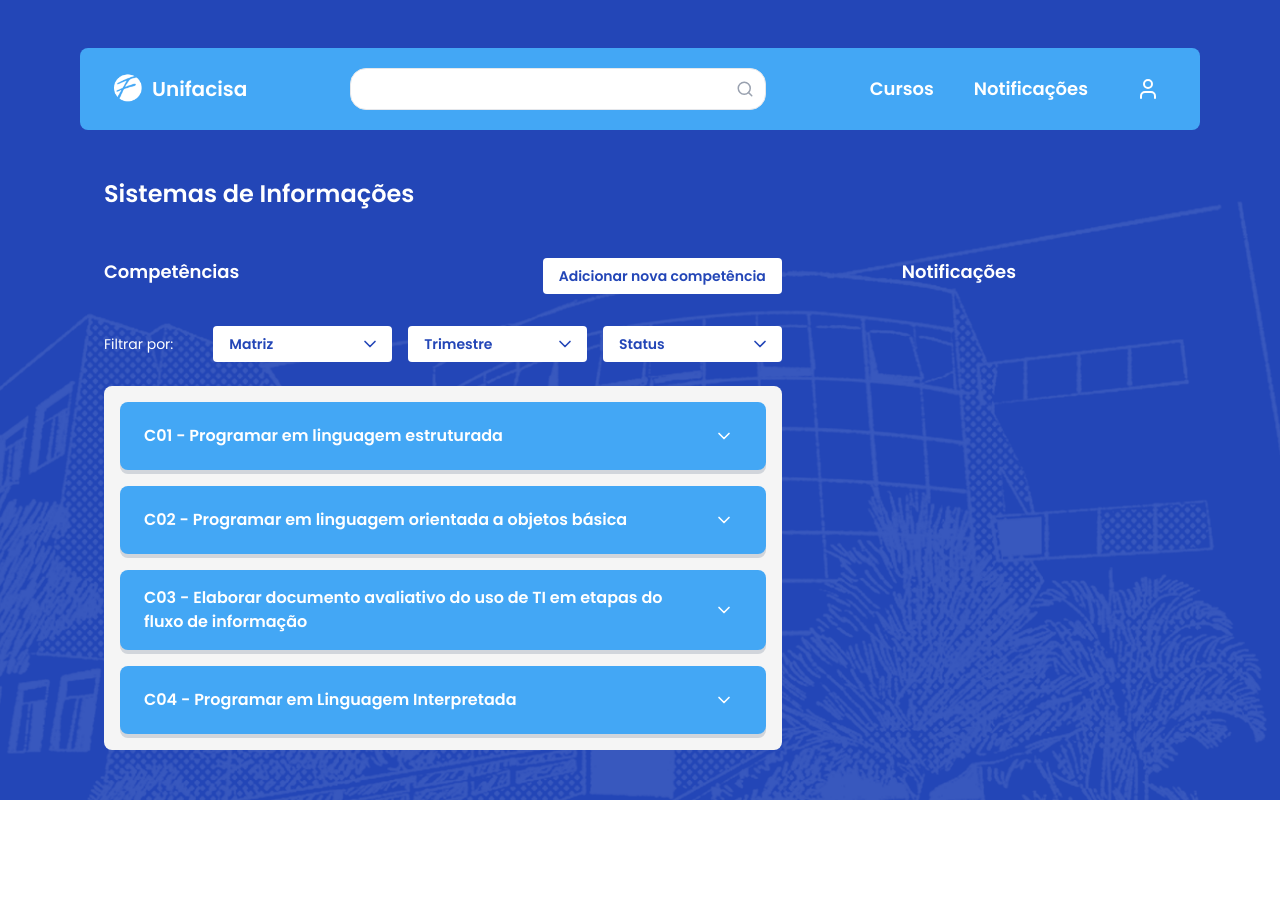
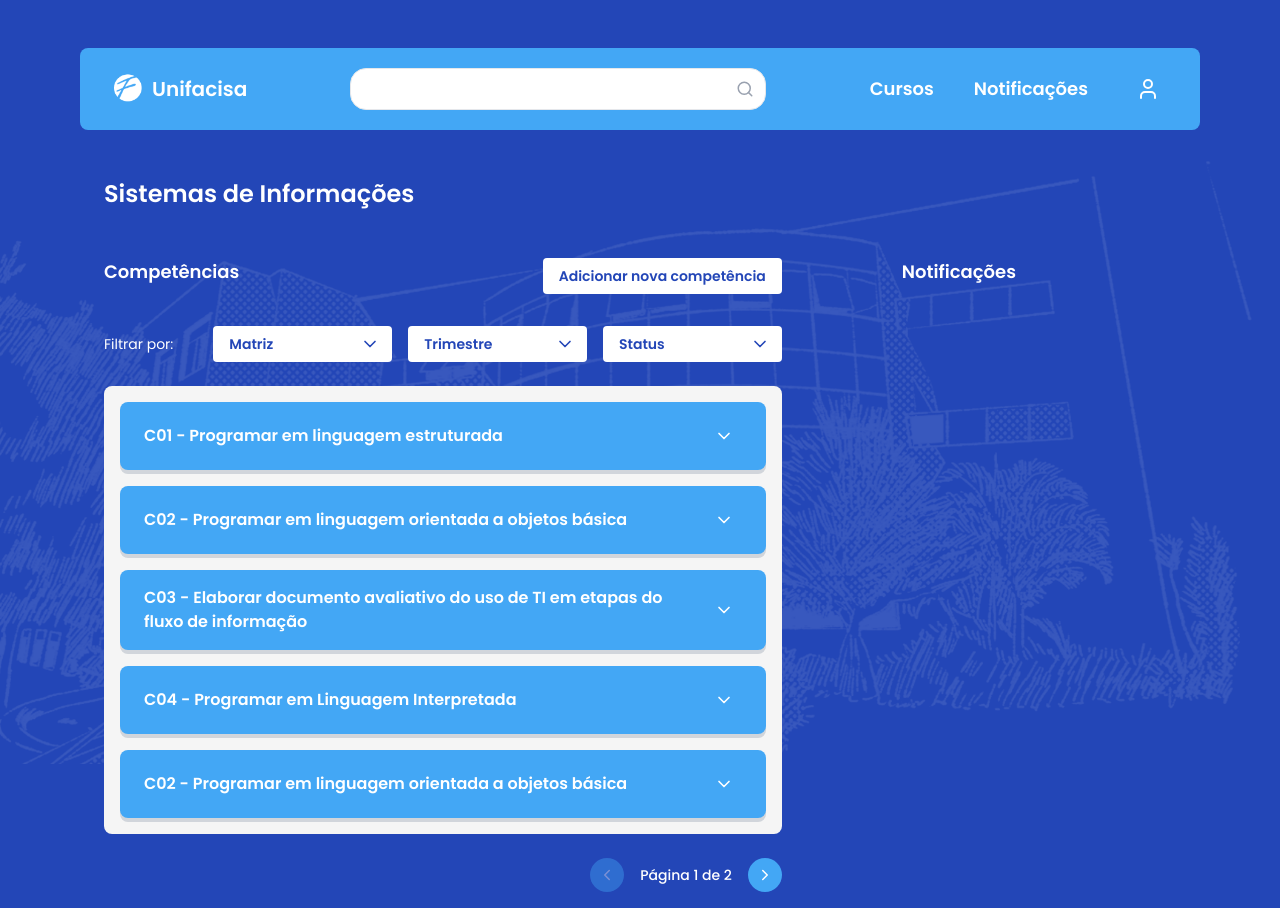
Before and after one commit to anadrv/portfolio-frontend, a React (Vite) app in the folder portfolio/: page /course/7 in a window 1280 px wide. Before the commit the page ends 800 px from the top, so only its background shows below. Built offline with nearby package versions, Linux system fonts and the light colour scheme.

Commit message:
Ajustes de tela

```diff
--- a/portfolio/src/Layout/Layout.jsx
+++ b/portfolio/src/Layout/Layout.jsx
@@ -4,13 +4,15 @@ import Menu from "../components/Menu";
 function Layout({ children }) {
   return (
     <div className="relative min-h-screen w-full bg-background px-4 py-4 md:px-10 lg:px-20 md:pt-12 3xl:px-72">
-      <div
-        className="absolute inset-0 bg-cover bg-no-repeat"
-        style={{
-          backgroundImage: `url(${bgImage})`,
-          backgroundPosition: "center top 180px",
-        }}
-      ></div>
+
+
+      <div className="fixed bottom-0 left-0 w-full z-10 top-40">
+        <img
+          src={bgImage}
+          alt=""
+          className="w-full object-cover"
+        />
+      </div>
 
       <div className="relative z-10">
         <Menu />
--- a/portfolio/src/components/CreateSubjectModal.jsx
+++ b/portfolio/src/components/CreateSubjectModal.jsx
@@ -183,7 +183,7 @@ function CreateSubjectModal({ onClose }) {
 
         {/* ações */}
         <div className="flex justify-between items-center mt-6">
-          <button onClick={onClose} className="text-sm underline">
+          <button onClick={onClose} className="text-sm hover:underline cursor-pointer">
             Cancelar
           </button>
 
--- a/portfolio/src/components/PlannerCard.jsx
+++ b/portfolio/src/components/PlannerCard.jsx
@@ -1,6 +1,7 @@
 import { useState } from "react";
 import InfoModal from "./InfoModal";
-import plannerIcon from "../assets/icons/planner-white-icon.png";
+import plannerWhiteIcon from "../assets/icons/planner-white-icon.png";
+import plannerIcon from "../assets/icons/planner-icon.png";
 
 function PlannerCard() {
   const [isModalOpen, setIsModalOpen] = useState(false);
@@ -42,7 +43,7 @@ function PlannerCard() {
           <InfoModal
             onClose={() => setIsModalOpen(false)}
             title="PLANNER"
-            icon={plannerIcon}
+            icon={plannerWhiteIcon}
           />
         )}
       </article>
--- a/portfolio/src/components/TeachingPlan.jsx
+++ b/portfolio/src/components/TeachingPlan.jsx
@@ -1,4 +1,5 @@
-import teachingPlanIcon from "../assets/icons/planner-white-icon.png";
+import teachingWhitePlanIcon from "../assets/icons/planner-white-icon.png";
+import teachingPlanIcon from "../assets/icons/planner-icon.png";
 import { useState } from "react";
 import InfoModal from "./InfoModal";
 
@@ -43,7 +44,7 @@ function TeachingPlan() {
         <InfoModal
           onClose={() => setIsModalOpen(false)}
           title="PLANO DE ENSINO"
-          icon={teachingPlanIcon}
+          icon={teachingWhitePlanIcon}
         />
       )}
     </article>
--- a/portfolio/src/data/subjects.json
+++ b/portfolio/src/data/subjects.json
@@ -26,5 +26,50 @@
     "matriz": "63",
     "trimestre": "4º",
     "status": "Validado"
+  },
+  {
+    "id": 5,
+    "title": "C02 - Programar em linguagem orientada a objetos básica",
+    "matriz": "62",
+    "trimestre": "2º",
+    "status": "Em andamento"
+  },
+  {
+    "id": 6,
+    "title": "C03 - Elaborar documento avaliativo do uso de TI em etapas do fluxo de informação",
+    "matriz": "62",
+    "trimestre": "3º",
+    "status": "Não avaliado"
+  },
+  {
+    "id": 7,
+    "title": "C04 - Programar em Linguagem Interpretada",
+    "matriz": "63",
+    "trimestre": "4º",
+    "status": "Validado"
+  }
+  ,
+  {
+    "id": 8,
+    "title": "C04 - Programar em Linguagem Interpretada",
+    "matriz": "63",
+    "trimestre": "4º",
+    "status": "Validado"
+  }
+  ,
+  {
+    "id": 9,
+    "title": "C04 - Programar em Linguagem Interpretada",
+    "matriz": "63",
+    "trimestre": "4º",
+    "status": "Validado"
+  }
+  ,
+  {
+    "id": 10,
+    "title": "C04 - Programar em Linguagem Interpretada",
+    "matriz": "63",
+    "trimestre": "4º",
+    "status": "Validado"
   }
 ]
--- a/portfolio/src/pages/Subjects/Subjects.jsx
+++ b/portfolio/src/pages/Subjects/Subjects.jsx
@@ -1,4 +1,6 @@
 import { useState } from "react";
+import { ChevronRight, ChevronLeft } from "lucide-react";
+
 import Subject from "../../components/Subject";
 import Layout from "../../Layout/Layout";
 import subjectsData from "../../data/subjects.json";
@@ -11,6 +13,10 @@ function Subjects() {
   const [status, setStatus] = useState("");
   const [isModalOpen, setIsModalOpen] = useState(false);
 
+  const [currentPage, setCurrentPage] = useState(1);
+
+  const itemsPerPage = 5;
+
   const filteredSubjects = subjectsData.filter((subject) => {
     return (
       (matriz === "" || subject.matriz === matriz) &&
@@ -18,6 +24,13 @@ function Subjects() {
       (status === "" || subject.status === status)
     );
   });
+
+  const totalPages = Math.ceil(filteredSubjects.length / itemsPerPage);
+
+  const startIndex = (currentPage - 1) * itemsPerPage;
+  const endIndex = startIndex + itemsPerPage;
+
+  const currentSubjects = filteredSubjects.slice(startIndex, endIndex);
 
   return (
     <Layout>
@@ -31,6 +44,7 @@ function Subjects() {
         <section aria-labelledby="competencias-title" className="flex-1">
           <div className="flex justify-between mb-8">
             <h2 id="competencias-title">Competências</h2>
+
             <button
               onClick={() => setIsModalOpen(true)}
               className="bg-white p-2 px-4 text-background font-semibold text-sm rounded hover:bg-accent cursor-pointer"
@@ -76,9 +90,35 @@ function Subjects() {
           </div>
 
           <div className="bg-background-white rounded-lg mt-6 p-4 flex flex-col gap-4">
-            {filteredSubjects.map((subject) => (
-              <Subject key={subject.id} title={subject.title} />
+            {currentSubjects.map((subject) => (
+              <Subject
+                key={`${subject.id}-${currentPage}`}
+                title={subject.title}
+              />
             ))}
+          </div>
+
+          {/* PAGINAÇÃO */}
+          <div className="flex items-center justify-end gap-4 mt-6 text-white">
+            <button
+              onClick={() => setCurrentPage((prev) => prev - 1)}
+              disabled={currentPage === 1}
+              className="p-2 rounded-full bg-primary disabled:opacity-40 disabled:cursor-not-allowed hover:scale-105 transition cursor-pointer"
+            >
+              <ChevronLeft size={18} />
+            </button>
+
+            <span className="text-sm font-medium">
+              Página {currentPage} de {totalPages}
+            </span>
+
+            <button
+              onClick={() => setCurrentPage((prev) => prev + 1)}
+              disabled={currentPage === totalPages}
+              className="p-2 rounded-full bg-primary disabled:opacity-40 disabled:cursor-not-allowed hover:scale-105 transition cursor-pointer"
+            >
+              <ChevronRight size={18} />
+            </button>
           </div>
         </section>
 
@@ -89,6 +129,7 @@ function Subjects() {
           <h2 id="notificacoes-title">Notificações</h2>
         </aside>
       </main>
+
       {isModalOpen && (
         <CreateSubjectModal onClose={() => setIsModalOpen(false)} />
       )}
```
Lines whose indentation alone changed are shown as unchanged.
